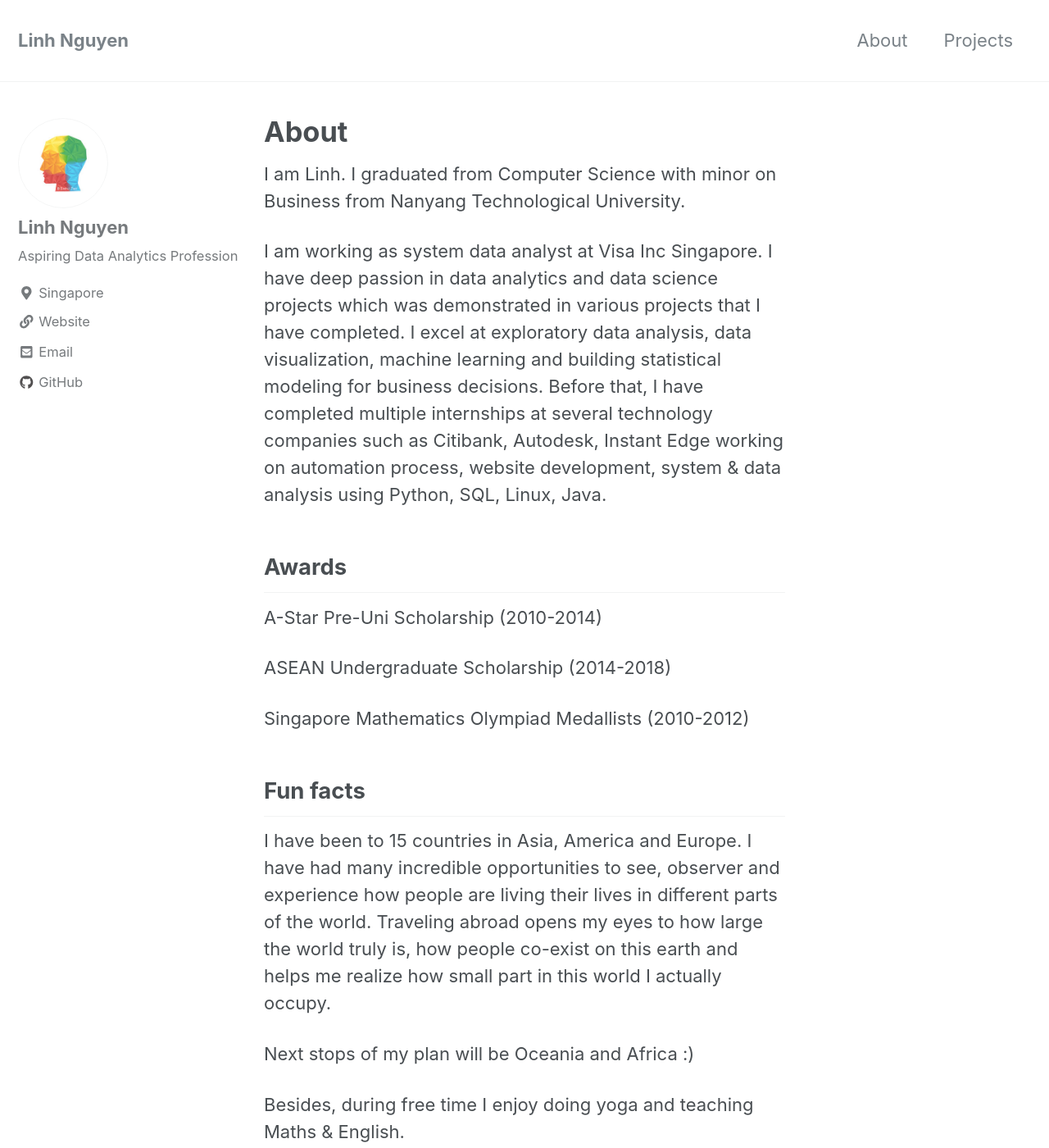
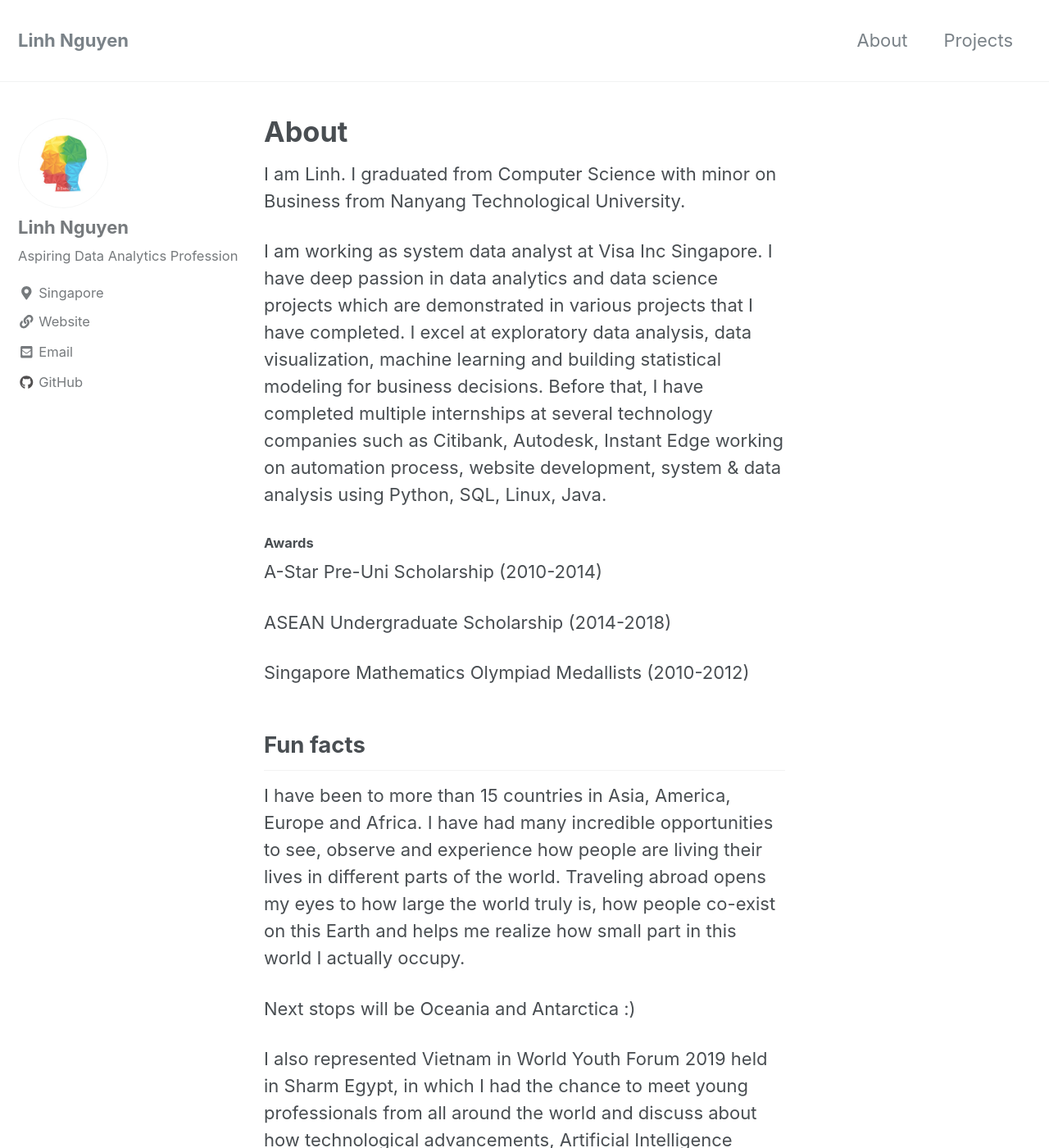
Before and after one commit to nklinh22/nklinh22.github.io, a Jekyll site: the page built from _pages/about.md, in a window 1280 px wide and 1400 px high. Shown: the whole window at 82% size. Built offline with Jekyll 4.4.1, drawn with Linux system fonts in a browser that asks for light colours; nearby versions of some CDN libraries; some of the changed text lies outside the part shown.

Commit message:
Update about.md

```diff
--- a/_pages/about.md
+++ b/_pages/about.md
@@ -7,12 +7,12 @@ permalink: /about/
 
 I am Linh. I graduated from Computer Science with minor on Business from Nanyang Technological University.
 
-I am working as system data analyst at Visa Inc Singapore. I have deep passion in data analytics and data science projects which was demonstrated in various projects that I have completed. I excel at exploratory data analysis, data visualization, machine learning and building statistical modeling for business decisions. Before that, I have completed multiple internships at several technology companies such as Citibank, Autodesk, Instant Edge working on automation process, website development, system & data analysis using Python, SQL, Linux, Java.
+I am working as system data analyst at Visa Inc Singapore. I have deep passion in data analytics and data science projects which are demonstrated in various projects that I have completed. I excel at exploratory data analysis, data visualization, machine learning and building statistical modeling for business decisions. Before that, I have completed multiple internships at several technology companies such as Citibank, Autodesk, Instant Edge working on automation process, website development, system & data analysis using Python, SQL, Linux, Java.
 
 
 
 
-## Awards
+#### Awards
 
 A-Star Pre-Uni Scholarship (2010-2014)
 
@@ -23,8 +23,10 @@ Singapore Mathematics Olympiad Medallists (2010-2012)
 
 ## Fun facts
 
-I have been to 15 countries in Asia, America and Europe. I have had many incredible opportunities to see, observer and experience how people are living their lives in different parts of the world. Traveling abroad opens my eyes to how large the world truly is, how people co-exist on this earth and helps me realize how small part in this world I actually occupy.
+I have been to more than 15 countries in Asia, America, Europe and Africa. I have had many incredible opportunities to see, observe and experience how people are living their lives in different parts of the world. Traveling abroad opens my eyes to how large the world truly is, how people co-exist on this Earth and helps me realize how small part in this world I actually occupy.
 
-Next stops of my plan will be Oceania and Africa :)
+Next stops will be Oceania and Antarctica :)
 
-Besides, during free time I enjoy doing yoga and teaching Maths & English.
+I also represented Vietnam in World Youth Forum 2019 held in Sharm Egypt, in which I had the chance to meet young professionals from all around the world and discuss about how technological advancements, Artificial Intelligence applications can contribute to industrial revolution and entrepreneurship development.
+
+Besides, during free time I enjoy doing yoga and teaching English to students in Vietnam.
```
